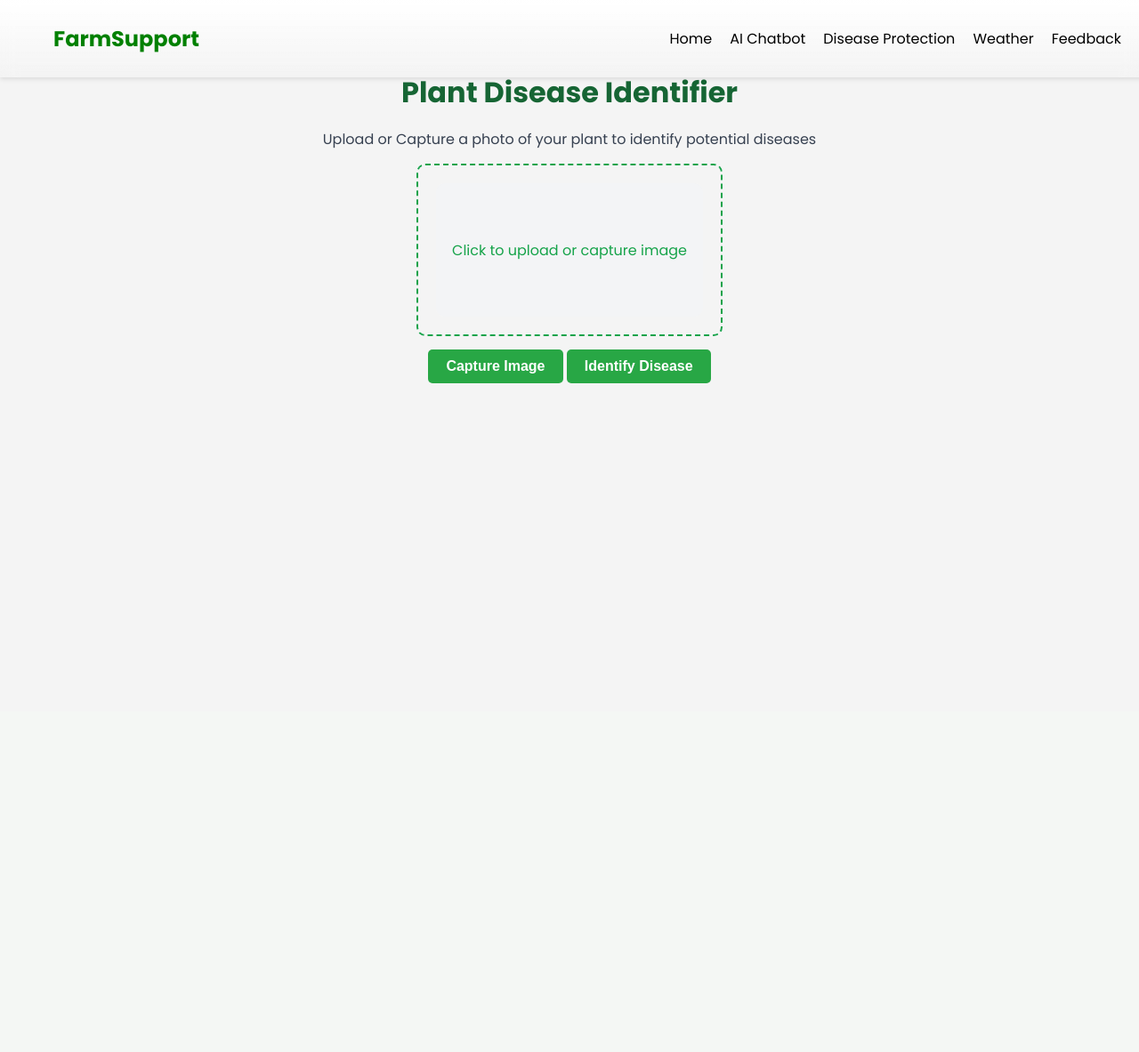
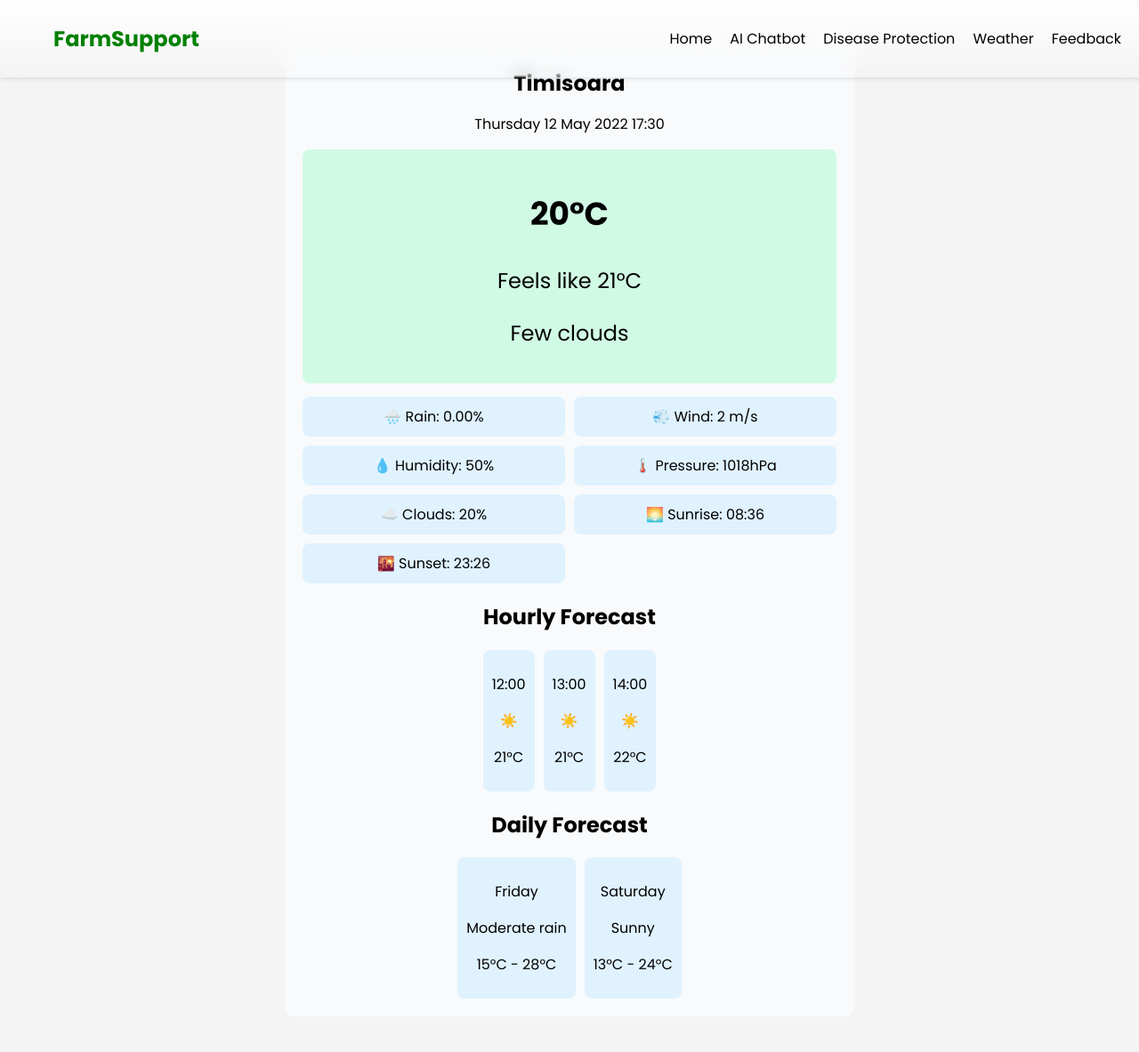
Before and after one commit to anup4747/TechSpire, a Flask app: page /weather in a window 1280 px wide. Shown: the whole page at 89% size. Before the commit the page ends 431 px from the top, so only its background shows below. Run offline with Flask 3, Linux system fonts and the light colour scheme.

Commit message:
change in weather.html

```diff
--- a/templates/weather.html
+++ b/templates/weather.html
@@ -1,92 +1,50 @@
+
 {% include 'navbar.html' %}
 
 <head>
-  <link rel="stylesheet" href="{{ url_for('static', filename='main2.css') }}" />
+    <link rel="stylesheet" href="{{ url_for('static', filename='main2.css') }}">
 </head>
+<div class="weather-container">
+    <h1>{{ city }}</h1>
+    <p>{{ date }}</p>
 
-<div class="disease-identifier">
-  <h1>Plant Disease Identifier</h1>
-  <p>Upload or Capture a photo of your plant to identify potential diseases</p>
-
-  <form action="/corn" method="POST" enctype="multipart/form-data">
-    <!-- Image Upload -->
-    <label for="upload" class="upload-box">
-      <div id="preview" class="preview-box">
-        <span id="upload-text">Click to upload or capture image</span>
-      </div>
-    </label>
-    <input
-      id="upload"
-      type="file"
-      name="image"
-      accept="image/*"
-      class="hidden"
-      onchange="previewImage(event)"
-    />
-
-    <!-- Camera Capture -->
-    <div>
-      <video id="camera" class="hidden" autoplay></video>
-      <div>
-        <button type="button" id="capture-btn">Capture Image</button>
-        <button type="submit" id="capture-btn">Identify Disease</button>
-      </div>
+    <div class="current-weather">
+        <div>
+            <h2>{{ temp }}°C</h2>
+            <p>Feels like {{ feels_like }}°C</p>
+            <p>{{ condition }}</p>
+        </div>
     </div>
 
-    <canvas id="canvas" class="hidden"></canvas>
+    <div class="weather-stats">
+        <div><span>🌧️ Rain:</span> {{ rain_chance }}</div>
+        <div><span>💨 Wind:</span> {{ wind }}</div>
+        <div><span>💧 Humidity:</span> {{ humidity }}</div>
+        <div><span>🌡️ Pressure:</span> {{ pressure }}</div>
+        <div><span>☁️ Clouds:</span> {{ clouds }}</div>
+        <div><span>🌅 Sunrise:</span> {{ sunrise }}</div>
+        <div><span>🌇 Sunset:</span> {{ sunset }}</div>
+    </div>
 
-    <input type="hidden" id="captured-image" name="captured_image" />
-  </form>
+    <h2>Hourly Forecast</h2>
+    <div class="hourly-forecast">
+        {% for hour in hourly_forecast %}
+            <div class="hour">
+                <p>{{ hour.hour }}</p>
+                <span>☀️</span>
+                <p>{{ hour.temp }}°C</p>
+            </div>
+        {% endfor %}
+    </div>
 
-  {% if prediction %}
-  <h3>Predicted Disease: {{ prediction }}</h3>
-  {% endif %}
+    <h2>Daily Forecast</h2>
+    <div class="daily-forecast">
+        {% for day in daily_forecast %}
+            <div class="day">
+                <p>{{ day.day }}</p>
+                <p>{{ day.condition }}</p>
+                <p>{{ day.low }}°C - {{ day.high }}°C</p>
+            </div>
+        {% endfor %}
+    </div>
 </div>
-
-<script>
-  function previewImage(event) {
-    const file = event.target.files[0];
-    const previewBox = document.getElementById("preview");
-    const uploadText = document.getElementById("upload-text");
-
-    if (file) {
-      const reader = new FileReader();
-      reader.onload = function (e) {
-        previewBox.style.backgroundImage = `url(${e.target.result})`;
-        uploadText.style.display = "none";
-      };
-      reader.readAsDataURL(file);
-    }
-  }
-
-  // Camera functionality
-  const camera = document.getElementById("camera");
-  const canvas = document.getElementById("canvas");
-  const captureBtn = document.getElementById("capture-btn");
-
-  navigator.mediaDevices
-    .getUserMedia({ video: true })
-    .then((stream) => {
-      camera.srcObject = stream;
-      camera.classList.remove("hidden");
-    })
-    .catch((error) => {
-      console.error("Camera access denied:", error);
-    });
-
-  captureBtn.addEventListener("click", function () {
-    const context = canvas.getContext("2d");
-    canvas.width = camera.videoWidth;
-    canvas.height = camera.videoHeight;
-    context.drawImage(camera, 0, 0, canvas.width, canvas.height);
-
-    const imageData = canvas.toDataURL("image/jpg");
-    document.getElementById(
-      "preview"
-    ).style.backgroundImage = `url(${imageData})`;
-    document.getElementById("upload-text").style.display = "none";
-
-    // Store the image data in a hidden input field to send with the form
-    document.getElementById("captured-image").value = imageData;
-  });
-</script>
```
